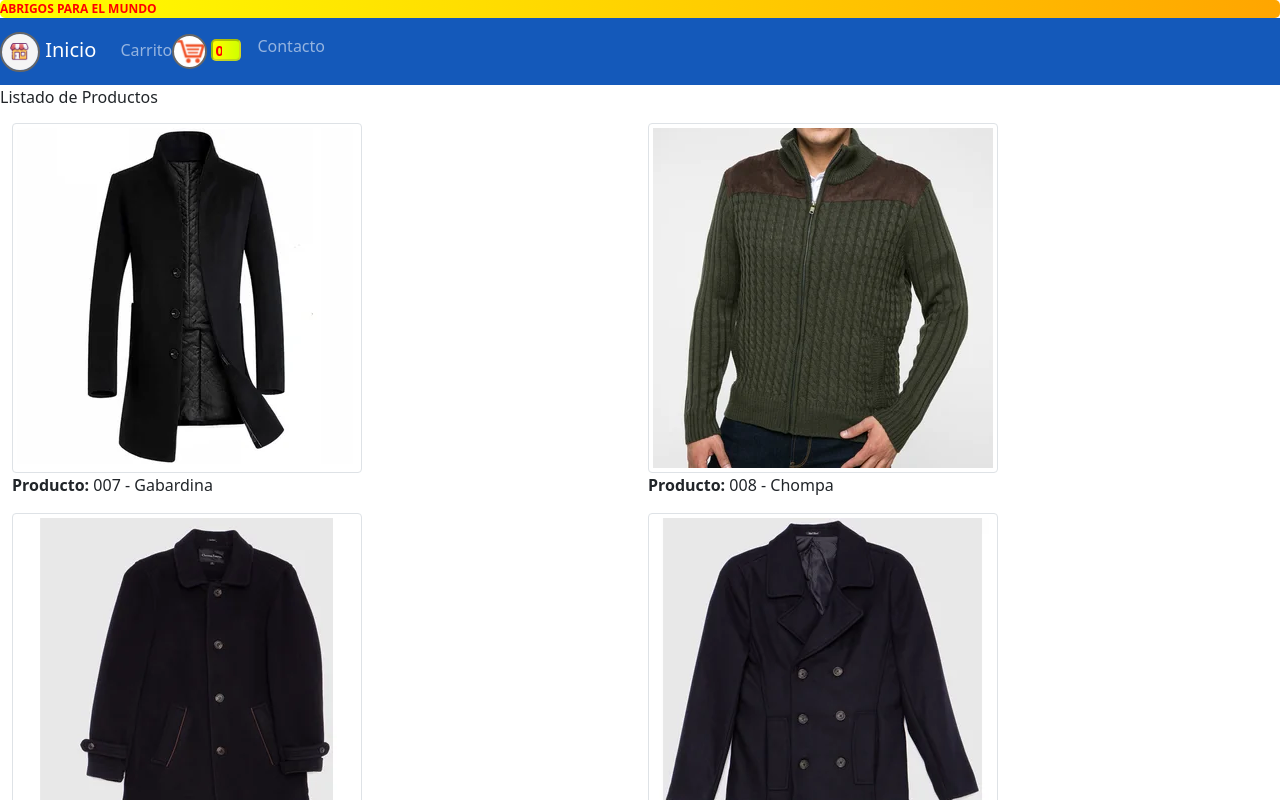
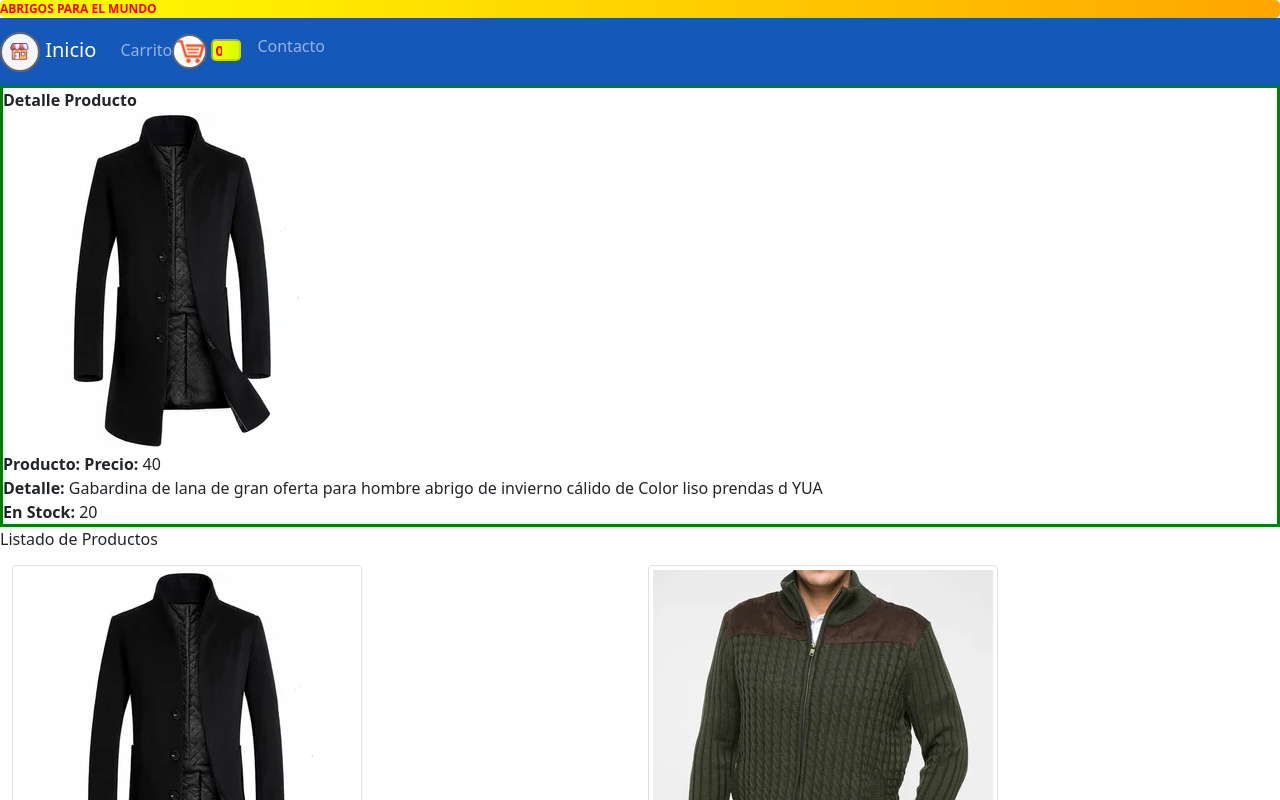
Before and after one commit to jcachom/ventas_react, a React (Create React App) app: page / in a window 1280 px wide. Shown: the top 800 px of the page. Built offline with nearby package versions, Linux system fonts and the light colour scheme.

Commit message:
desafio 007

```diff
--- a/package.json
+++ b/package.json
@@ -14,6 +14,7 @@
     "react-bootstrap": "^1.6.1",
     "react-dom": "^17.0.2",
     "react-scripts": "4.0.3",
+    "reactjs-popup": "^2.0.5",
     "web-vitals": "^1.1.2"
   },
   "scripts": {
--- a/src/App.js
+++ b/src/App.js
@@ -2,12 +2,18 @@ import React from 'react';
 import NavBars from './Componentes/NavBar';
 import ItemListContainer from './Componentes/ItemListContainer';
 import ItemList from './Componentes/ItemList';
+import ItemDetailContainer from './Componentes/ItemDetailContainer';
+import ItemDetail from './Componentes/ItemDetail'
 
 function App(){
     return (
    <div>
        <NavBars/>
+       <ItemDetailContainer sku={'007'} mostrar={'1'}></ItemDetailContainer>
        <ItemList></ItemList>
+
+
+
    </div>
     );
 }
--- a/src/Componentes/Item.js
+++ b/src/Componentes/Item.js
@@ -2,9 +2,21 @@
 import React from 'react';
 import { Component } from 'react';
 import 'bootstrap/dist/css/bootstrap.min.css' ;
+import ItemDetailContainer from './ItemDetailContainer';
+
+class  Item extends Component{
 
 
-class  Item extends Component{
+    onVerDetalle =() => {
+
+        <div>
+
+            {
+                console.log('Hola click' + this.props.sku )
+            }
+        </div>
+
+     }
      render() {
 
            const colorP={'font-weight': 'bold'}
@@ -13,7 +25,12 @@ class  Item extends Component{
              <div >
 
             <img src={require(`../img/${this.props.nombre_img}`).default}  alt="Carrito" className='img-fluid img-thumbnail' max-width='100%' height='auto'></img>
-             <div >  <span style={colorP} >Producto: </span>{this.props.sku} - {this.props.producto}</div>
+             <div >  <span style={colorP} >Producto: </span>{this.props.sku} - {this.props.producto}
+
+             </div>
+             <button  className="btn btn-danger">Ver más</button>
+
+
 
              </div>
              );
--- /dev/null
+++ b/src/Componentes/ItemDetail.js
@@ -0,0 +1,34 @@
+import React from 'react';
+import { Component } from 'react';
+import 'bootstrap/dist/css/bootstrap.min.css' ;
+
+
+class  ItemDetail extends Component{
+     constructor(props){
+         super(props);
+
+     }
+
+    render() {
+        const colorP={'font-weight': 'bold'}
+        const borde = {
+          'border': '3px solid green'
+          };
+
+            return (
+
+             <div style={borde}>
+            <div><span style={colorP} >Detalle Producto</span> </div>
+           <img src={require(`../img/${this.props.nombre_img}`).default}></img>
+             <div >  <span style={colorP} >Producto:</span>  {this.props.producto}  <span style={colorP}>Precio:</span> {this.props.precio}</div>
+             <div >  <span style={colorP} >Detalle:</span>  {this.props.tipo} </div>
+             <div >  <span style={colorP} >En Stock:</span>  {this.props.stock} </div>
+
+            </div>
+
+
+        );
+    }
+  }
+
+    export default ItemDetail;
--- /dev/null
+++ b/src/Componentes/ItemDetailContainer.js
@@ -0,0 +1,84 @@
+import React from 'react';
+import { Component,useEffect, useState } from 'react';
+import 'bootstrap/dist/css/bootstrap.min.css' ;
+ import ItemDetail from './ItemDetail';
+ import stockData from '../prendas.json';
+
+
+
+const  ItemDetailContainer = (props) => {
+    const colorP={'font-weight': 'bold'}
+
+   let visible ={display:'none'};
+
+    if (props.mostrar==='1'){
+        visible={display:'block'};
+    }
+
+
+          const [item, setItem] = useState({sku:'',nombre:'',precio:0,nombre_img:'producto_6.png',tipo:'', stock:0 });
+
+
+
+     useEffect(() => {
+
+
+        let myPromise=new Promise( function (resolve , reject) {
+
+            setTimeout(() => {
+                const proceso = true ;
+
+            const itemDet =  stockData.find(x => x.sku === props.sku);
+          // const itemDet =  stockData.find(x => x.sku === '007');
+
+
+           setItem({...item, sku:itemDet.sku,nombre:itemDet.nombre , precio:itemDet.precio,nombre_img:itemDet.nombre_img,tipo:itemDet.tipo,stock:itemDet.stock})
+
+
+
+
+                if ( !proceso) {
+                       resolve("OK");
+                   } else {
+                        reject("Error");
+                   }
+
+            },1000);
+
+           }) ;
+
+
+
+           myPromise.then (
+               function (mensaje) {
+                   console.log(mensaje);
+                }).catch ( function ( error) {
+                       console.log(error) ;
+             }) ;
+
+
+
+     }, []) ;
+
+
+            return (
+
+                 <div  >
+
+
+    <ItemDetail style={visible}
+                       sku = {item.sku}
+                       producto = {item.nombre}
+                       nombre_img ={item.nombre_img}
+                       producto ={item.producto}
+                       precio ={item.precio}
+                       tipo ={item.tipo}
+                       stock ={item.stock}
+                  ></ItemDetail>
+
+
+                 </div>
+               );
+  }
+
+    export default ItemDetailContainer;
--- a/src/prendas.json
+++ b/src/prendas.json
@@ -7,7 +7,8 @@
     "nombre_img": "producto_7.png",
     "tipo": "Gabardina de lana de gran oferta para hombre abrigo de invierno cálido de Color liso prendas d YUA",
     "detalle": 0,
-    "cant_pedido": 0
+    "cant_pedido": 0,
+    "stock" : 20
   },
   {
     "sku": "008",
@@ -17,7 +18,8 @@
     "nombre_img": "producto_8.png",
     "tipo": "Chompa Hombre Newport Fz Greg I20-Verde",
     "detalle": 0,
-    "cant_pedido": 0
+    "cant_pedido": 0,
+    "stock" : 21
   },
   {
     "sku": "009",
@@ -27,7 +29,8 @@
     "nombre_img": "producto_9.png",
     "tipo": "Abrigo Hombre Christian Lacroix Jkt Detanv W20-Negro",
     "detalle": 0,
-    "cant_pedido": 0
+    "cant_pedido": 0,
+    "stock" : 22
   },
   {
     "sku": "010",
@@ -37,7 +40,8 @@
     "nombre_img": "producto_10.png",
     "tipo": "Abrigo Hombre Basement Jkt Tednv W20-Negro",
     "detalle": 0,
-    "cant_pedido": 0
+    "cant_pedido": 0 ,
+    "stock" : 23
   },
   {
     "sku": "011",
@@ -47,7 +51,8 @@
     "nombre_img": "producto_11.png",
     "tipo": "Abrigo de lana corto para hombre abrigo de lana cálido para hombre de mediana edad chaquetas g MIS",
     "detalle": 0,
-    "cant_pedido": 0
+    "cant_pedido": 0 ,
+    "stock" : 24
   },
   {
     "sku": "012",
@@ -57,7 +62,8 @@
     "nombre_img": "producto_12.png",
     "tipo": "ZOGAA, chaquetas y abrigos largos de Otoño Invierno, chaquetas de me =",
     "detalle": 0,
-    "cant_pedido": 0
+    "cant_pedido": 0 ,
+    "stock" : 25
   },
   {
     "sku": "013",
@@ -67,7 +73,8 @@
     "nombre_img": "producto_13.png",
     "tipo": "abrigo con cuello de soporte para hombre traje ajustado Chaqueta con botones abrigo blazer Top YUA",
     "detalle": 0,
-    "cant_pedido": 0
+    "cant_pedido": 0 ,
+    "stock" : 26
   },
   {
     "sku": "014",
@@ -77,7 +84,8 @@
     "nombre_img": "producto_14.png",
     "tipo": "Abrigo Hombre Christian Lacroix Jkt Detach W20-Marrón",
     "detalle": 0,
-    "cant_pedido": 0
+    "cant_pedido": 0 ,
+    "stock" : 27
   },
   {
     "sku": "015",
@@ -87,7 +95,8 @@
     "nombre_img": "producto_15.png",
     "tipo": "abrigo de mezcla de lana de invierno para hombre abrigos de lana para el trabajo de alta calid HON",
     "detalle": 0,
-    "cant_pedido": 0
+    "cant_pedido": 0 ,
+    "stock" : 28
   },
   {
     "sku": "016",
@@ -97,7 +106,8 @@
     "nombre_img": "producto_16.png",
     "tipo": "Abrigo de lana a la moda para hombre gabardina larga de Color sólido cálido para invierno abri YUA",
     "detalle": 0,
-    "cant_pedido": 0
+    "cant_pedido": 0 ,
+    "stock" : 29
   },
   {
     "sku": "017",
@@ -107,7 +117,8 @@
     "nombre_img": "producto_17.png",
     "tipo": "Abrigo largo grueso con cremallera para hombre abrigos de lana de doble cuello de Color sólido YUA",
     "detalle": 0,
-    "cant_pedido": 0
+    "cant_pedido": 0 ,
+    "stock" : 30
   },
   {
     "sku": "018",
@@ -117,7 +128,8 @@
     "nombre_img": "producto_18.png",
     "tipo": "Laamei de otoño abrigo de lana de invierno para hombre abrigo de lana para hombre abrigo largo HON",
     "detalle": 0,
-    "cant_pedido": 0
+    "cant_pedido": 0 ,
+    "stock" : 31
   },
   {
     "sku": "019",
@@ -127,7 +139,8 @@
     "nombre_img": "producto_19.png",
     "tipo": "Abrigo de lana cálido genuino para hombre abrigo Casual de otoño invierno a cuadros con cuello SAI",
     "detalle": 0,
-    "cant_pedido": 0
+    "cant_pedido": 0 ,
+    "stock" : 32
   },
   {
     "sku": "020",
@@ -137,7 +150,8 @@
     "nombre_img": "producto_20.png",
     "tipo": "abrigos de mezcla de lana de invierno para hombre gabardina informal Simple de marca de moda p YUA",
     "detalle": 0,
-    "cant_pedido": 0
+    "cant_pedido": 0 ,
+    "stock" : 33
   },
   {
     "sku": "021",
@@ -147,7 +161,8 @@
     "nombre_img": "producto_21.png",
     "tipo": "Chaqueta de lana de 100% de doble cara para hombre chaqueta con bolsillos grandes con cuello v HON",
     "detalle": 0,
-    "cant_pedido": 0
+    "cant_pedido": 0 ,
+    "stock" : 34
   },
   {
     "sku": "022",
@@ -157,7 +172,8 @@
     "nombre_img": "producto_22.png",
     "tipo": "abrigos de mezcla de lana de invierno para hombre gabardina informal Simple de marca de moda p MIS",
     "detalle": 0,
-    "cant_pedido": 0
+    "cant_pedido": 0 ,
+    "stock" : 35
   },
   {
     "sku": "023",
@@ -167,7 +183,8 @@
     "nombre_img": "producto_23.png",
     "tipo": "Nuevo alta calidad abrigo de lana suelta gran casuales de los hombres X-Giro largo Collar de d MIS",
     "detalle": 0,
-    "cant_pedido": 0
+    "cant_pedido": 0 ,
+    "stock" : 36
   },
   {
     "sku": "024",
@@ -177,7 +194,8 @@
     "nombre_img": "producto_24.png",
     "tipo": "invierno otoño gruesas chaquetas de lana Abrigos Hombre moda Casual Slim Fit Casual chaquetas SAI",
     "detalle": 0,
-    "cant_pedido": 0
+    "cant_pedido": 0 ,
+    "stock" : 37
   },
   {
     "sku": "025",
@@ -187,7 +205,8 @@
     "nombre_img": "producto_25.png",
     "tipo": "Abrigo Casual de lana de doble botonadura para hombre 4XL estilo militar Peacoat hombre Cachem YUA",
     "detalle": 0,
-    "cant_pedido": 0
+    "cant_pedido": 0 ,
+    "stock" : 38
   },
   {
     "sku": "026",
@@ -197,7 +216,8 @@
     "nombre_img": "producto_26.png",
     "tipo": "nuevo abrigo de lana de alta calidad para otoño e invierno abrigo largo cortaviento de color s SAI",
     "detalle": 0,
-    "cant_pedido": 0
+    "cant_pedido": 0 ,
+    "stock" : 39
   }
 
 ]
```
Also changed, not shown: 1 other file (tests, documents, lock files or other folders).
